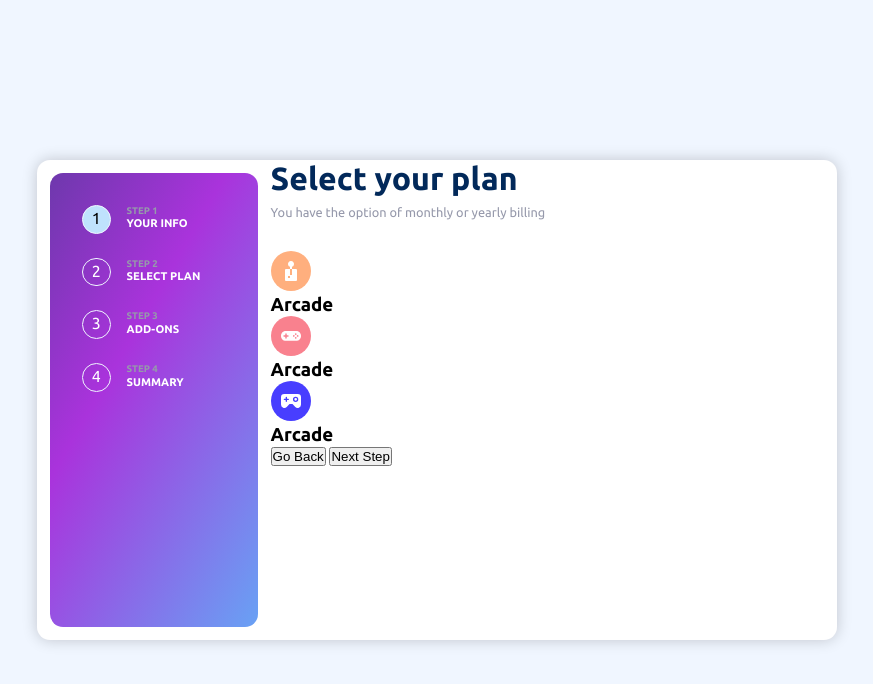
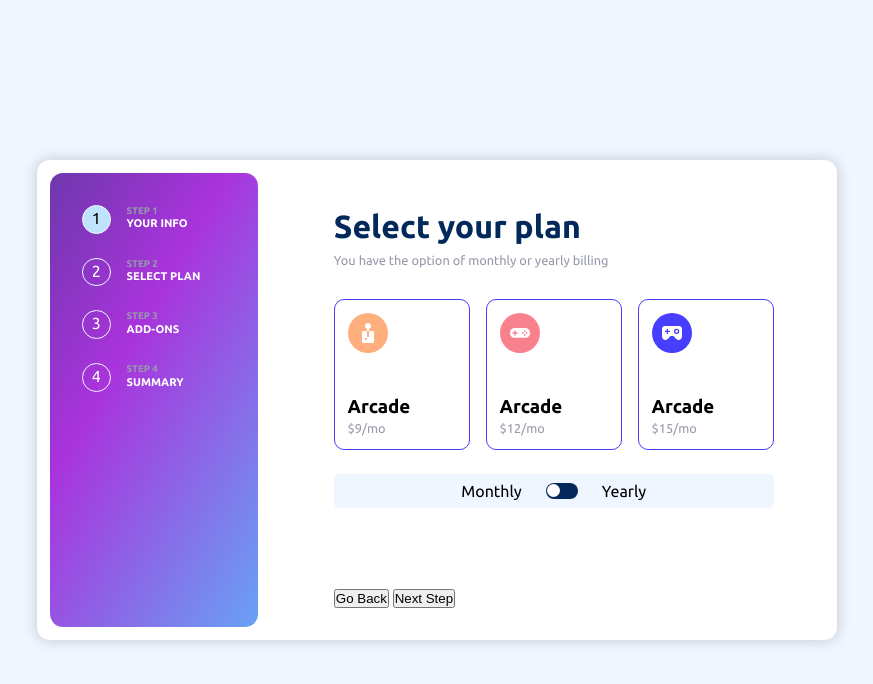
Before and after one commit to PikeHavelka/multi-step-form-main, a website: page index.html in a window 1280 px wide. Shown: the whole page, without its empty margins (203-1076 px from the left). Drawn offline with Linux system fonts and the light colour scheme.

Commit message:
Created monthly yearly bar

```diff
--- a/index.html
+++ b/index.html
@@ -17,7 +17,6 @@
 
 </head>
 <body>
-
   <div class="form-card">
     <div class="sidebar-steps">
       <div class="steps">
@@ -126,34 +125,40 @@
       </div>
 
       <div class="plan-cards">
-        <div class="arcade-card">
+        <div class="arcade-card card">
           <svg xmlns="http://www.w3.org/2000/svg" width="40" height="40" viewBox="0 0 40 40"><g fill="none" fill-rule="evenodd"><circle cx="20" cy="20" r="20" fill="#FFAF7E"/><path fill="#FFF" fill-rule="nonzero" d="M24.995 18.005h-3.998v5.998h-2v-5.998H15a1 1 0 0 0-1 1V29a1 1 0 0 0 1 1h9.995a1 1 0 0 0 1-1v-9.995a1 1 0 0 0-1-1Zm-5.997 8.996h-2v-1.999h2v2Zm2-11.175a2.999 2.999 0 1 0-2 0v2.18h2v-2.18Z"/></g></svg>
 
           <h3>Arcade</h3>
-          <span></span>
+          <span>$9/mo</span>
         </div>
 
-        <div class="advanced-card">
+        <div class="advanced-card card">
           <svg xmlns="http://www.w3.org/2000/svg" width="40" height="40" viewBox="0 0 40 40"><g fill="none" fill-rule="evenodd"><circle cx="20" cy="20" r="20" fill="#F9818E"/><path fill="#FFF" fill-rule="nonzero" d="M25.057 15H14.944C12.212 15 10 17.03 10 19.885c0 2.857 2.212 4.936 4.944 4.936h10.113c2.733 0 4.943-2.08 4.943-4.936S27.79 15 25.057 15ZM17.5 20.388c0 .12-.108.237-.234.237h-1.552v1.569c0 .126-.138.217-.259.217H14.5c-.118 0-.213-.086-.213-.203v-1.583h-1.569c-.126 0-.217-.139-.217-.26v-.956c0-.117.086-.213.202-.213h1.584v-1.554c0-.125.082-.231.203-.231h.989c.12 0 .236.108.236.234v1.551h1.555c.125 0 .231.083.231.204v.988Zm5.347.393a.862.862 0 0 1-.869-.855c0-.472.39-.856.869-.856.481 0 .87.384.87.856 0 .471-.389.855-.87.855Zm1.9 1.866a.86.86 0 0 1-.87-.852.86.86 0 0 1 .87-.855c.48 0 .87.38.87.855a.86.86 0 0 1-.87.852Zm0-3.736a.862.862 0 0 1-.87-.854c0-.472.39-.856.87-.856s.87.384.87.856a.862.862 0 0 1-.87.854Zm1.899 1.87a.862.862 0 0 1-.868-.855c0-.472.389-.856.868-.856s.868.384.868.856a.862.862 0 0 1-.868.855Z"/></g></svg>
 
           <h3>Arcade</h3>
-          <span></span>
+          <span>$12/mo</span>
         </div>
 
-        <div class="pro-card">
+        <div class="pro-card card">
           <svg xmlns="http://www.w3.org/2000/svg" width="40" height="40" viewBox="0 0 40 40"><g fill="none" fill-rule="evenodd"><circle cx="20" cy="20" r="20" fill="#483EFF"/><path fill="#FFF" fill-rule="nonzero" d="M26.666 13H13.334A3.333 3.333 0 0 0 10 16.333v7.193a3.447 3.447 0 0 0 2.14 3.24c1.238.5 2.656.182 3.56-.8L18.52 23h2.96l2.82 2.966a3.2 3.2 0 0 0 3.56.8 3.447 3.447 0 0 0 2.14-3.24v-7.193A3.333 3.333 0 0 0 26.666 13Zm-9.333 6H16v1.333a.667.667 0 0 1-1.333 0V19h-1.333a.667.667 0 0 1 0-1.334h1.333v-1.333a.667.667 0 1 1 1.333 0v1.333h1.333a.667.667 0 1 1 0 1.334Zm7.333 2a2.667 2.667 0 1 1 0-5.333 2.667 2.667 0 0 1 0 5.333ZM26 18.333a1.333 1.333 0 1 1-2.667 0 1.333 1.333 0 0 1 2.667 0Z"/></g></svg>
 
           <h3>Arcade</h3>
-          <span></span>
+          <span>$15/mo</span>
         </div>
+      </div>
 
-        <div class="monthly-yearly-bar"></div>
+      <div class="monthly-yearly-bar">
+        <p>Monthly</p>
 
+        <input type="checkbox" id="checkbox" class="toggle">
+        <label for="checkbox"></label>
 
-        <div class="btns">
-          <button class="submit-btn">Go Back</button>
-          <button class="submit-btn">Next Step</button>
-        </div>
+        <p>Yearly</p>
+      </div>
+
+      <div class="btns">
+        <button class="submit-btn">Go Back</button>
+        <button class="submit-btn">Next Step</button>
       </div>
     </div>
   </div>
--- a/styles/rightSide.css
+++ b/styles/rightSide.css
@@ -1,5 +1,6 @@
 /* Right Side */
-.personal-info {
+.personal-info,
+.select-your-plan {
   margin: 3rem auto;
   width: 55%;
 }
@@ -68,8 +69,10 @@ form .submit-btn {
   border: none;
   border-radius: 5px;
 }
+
 /*********************************************/
 
+/* JavaScript error messages */
 .error-msg-name,
 .error-msg-phone,
 .error-msg-email {
@@ -79,7 +82,87 @@ form .submit-btn {
   color: red;
 }
 
+/*********************************************/
 
 .personal-info {
   display: none;
 }
+
+.select-your-plan .plan-cards {
+  display: flex;
+  gap: 1rem;
+}
+
+.select-your-plan .card {
+  border: 1px solid var(--border-cards);
+  border-radius: 10px;
+
+  width: 100%;
+  padding: .8rem;
+}
+
+.select-your-plan .card svg {
+  margin-bottom: 2.5rem;
+}
+
+.select-your-plan .card span {
+  font-size: .8rem;
+  color: var(--secondary-font);
+}
+
+.select-your-plan .monthly-yearly-bar input {
+  width: 5rem;
+}
+
+/* Checkbox */
+.monthly-yearly-bar {
+  display: flex;
+  align-items: center;
+  justify-content: center;
+  gap: 1.5rem;
+
+  padding: .5rem 0;
+  margin-top: 1.5rem;
+
+  border-radius: 5px;
+  background-color:  hsl(217, 100%, 97%);
+}
+
+.monthly-yearly-bar input[type="checkbox"].toggle {
+  position: absolute;
+  top: -999999px;
+  left: -999999px;
+}
+
+.monthly-yearly-bar input[type="checkbox"].toggle + label {
+  position: relative;
+  width: 2rem;
+  height: 1rem;
+  background-color: var(--general-font);
+  border-radius: 15px;
+  cursor: pointer;
+}
+
+.monthly-yearly-bar input[type="checkbox"].toggle + label::after {
+  content: "";
+  position: absolute;
+
+  width: .85rem;
+  height: .85rem;
+
+  left: 1px;
+  top: 1px;
+  transition: 250ms ease-in-out;
+
+  border-radius: 50%;
+  background-color: white;
+}
+
+.monthly-yearly-bar input[type="checkbox"].toggle:checked + label::after {
+  transform: translateX(16px);
+}
+/*********************************************/
+
+.select-your-plan .btns {
+  margin-top: 5rem;
+}
--- a/styles/style.css
+++ b/styles/style.css
@@ -15,8 +15,24 @@
   --active-number-bg: hsl(206, 94%, 87%);
   --active-number-font: #000;
 
+  --border-cards: hsl(243, 100%, 62%);
   --general-border-radius: 13px;
 }
+
+
+/* - Marine blue: hsl(213, 96%, 18%)
+- Purplish blue: hsl(243, 100%, 62%)
+- Pastel blue: hsl(228, 100%, 84%)
+- Light blue: hsl(206, 94%, 87%)
+- Strawberry red: hsl(354, 84%, 57%)
+
+### Neutral
+
+- Cool gray: hsl(231, 11%, 63%)
+- Light gray: hsl(229, 24%, 87%)
+- Magnolia: hsl(217, 100%, 97%)
+- Alabaster: hsl(231, 100%, 99%)
+- White: hsl(0, 0%, 100%) */
 
 body {
   display: flex;
```
